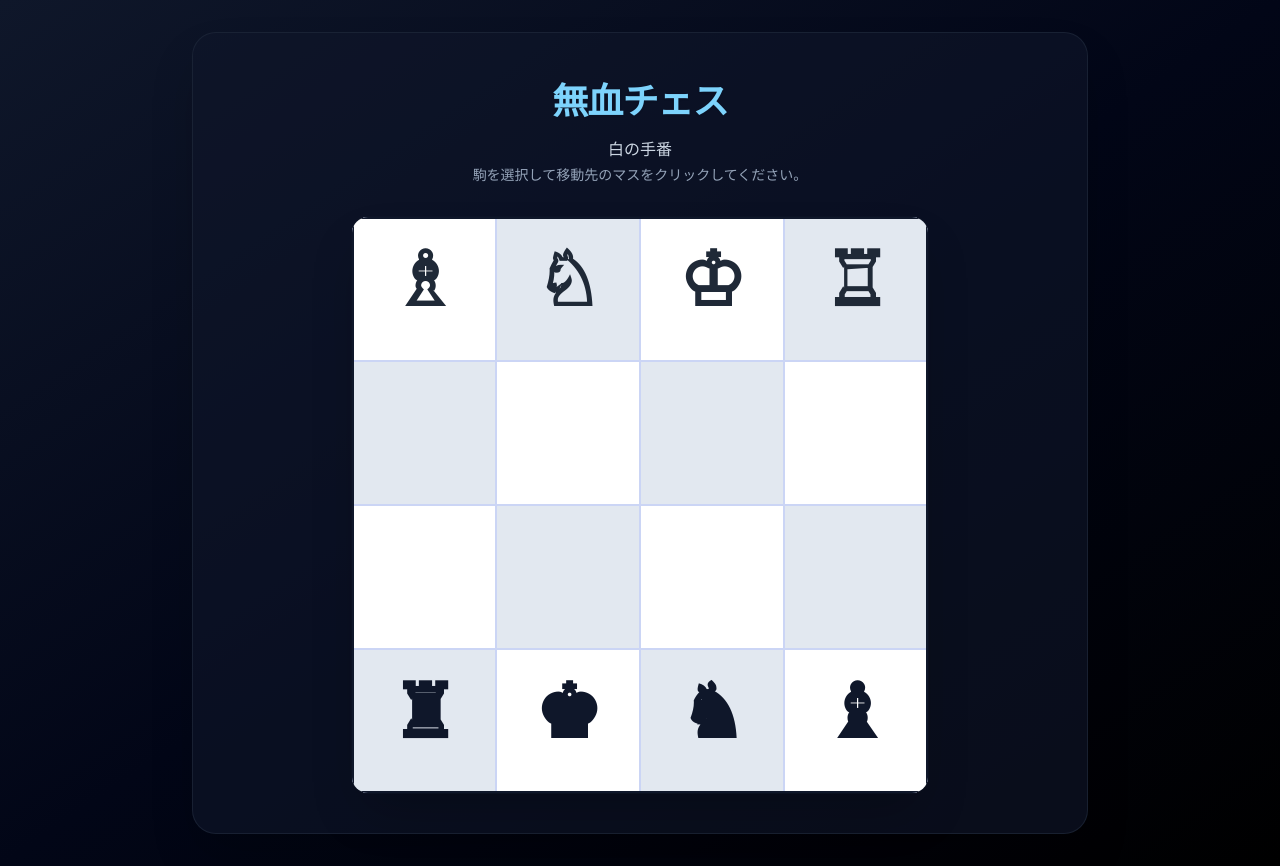
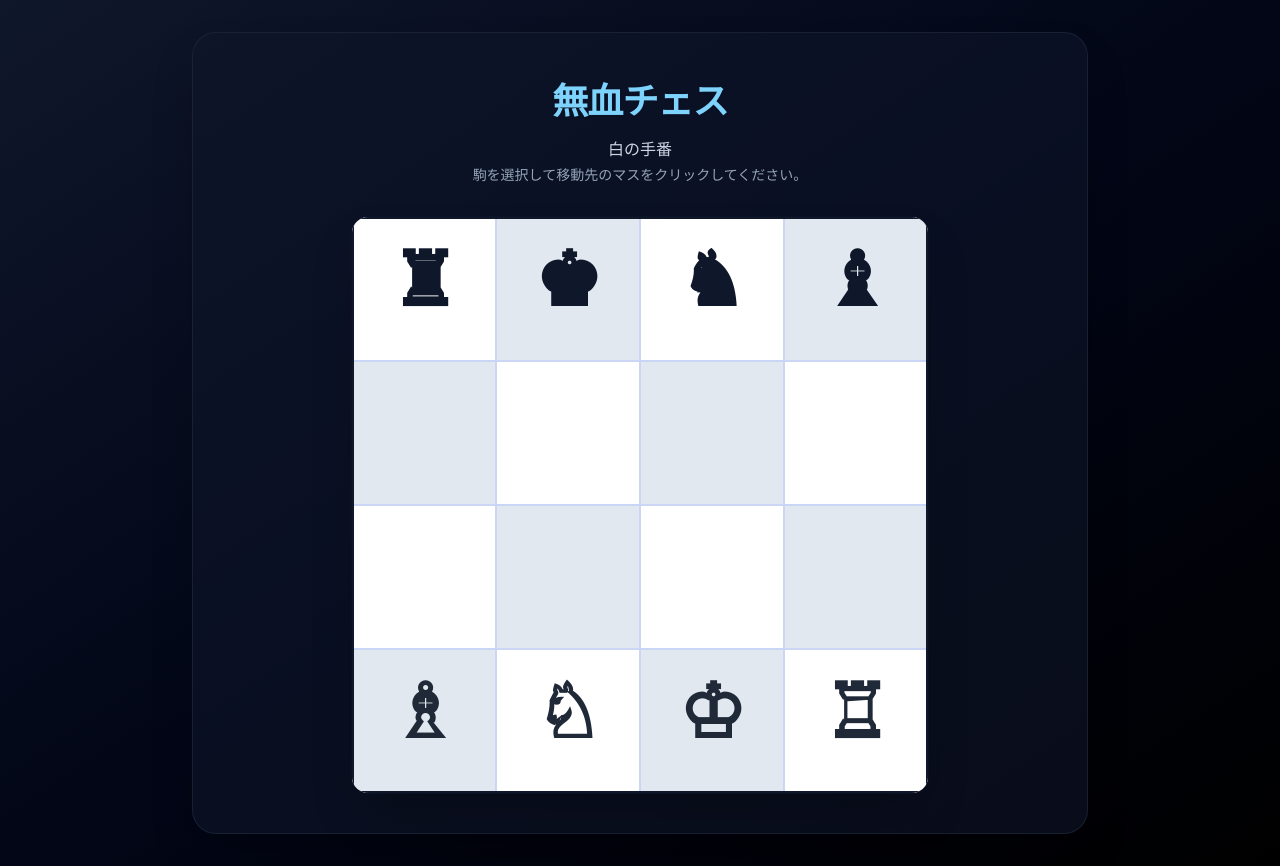
Before and after one commit to kurehajime/bloodless_chess, a React (Vite) app: page / in a window 1280 px wide. Built offline with nearby package versions, Linux system fonts and the light colour scheme.

Commit message:
白と黒の位置を変更

```diff
--- a/src/game/board.ts
+++ b/src/game/board.ts
@@ -51,15 +51,15 @@ export const createInitialBoard = (): Board => {
     Array.from({ length: BOARD_SIZE }, () => createEmptyCell())
   );
 
-  board[0][0] = { base: ['WB'], jail: [], wait: [] };
-  board[0][1] = { base: ['WN'], jail: [], wait: [] };
-  board[0][2] = { base: ['WK'], jail: [], wait: [] };
-  board[0][3] = { base: ['WR'], jail: [], wait: [] };
+  board[0][0] = { base: ['BR'], jail: [], wait: [] };
+  board[0][1] = { base: ['BK'], jail: [], wait: [] };
+  board[0][2] = { base: ['BN'], jail: [], wait: [] };
+  board[0][3] = { base: ['BB'], jail: [], wait: [] };
 
-  board[3][0] = { base: ['BR'], jail: [], wait: [] };
-  board[3][1] = { base: ['BK'], jail: [], wait: [] };
-  board[3][2] = { base: ['BN'], jail: [], wait: [] };
-  board[3][3] = { base: ['BB'], jail: [], wait: [] };
+  board[3][0] = { base: ['WB'], jail: [], wait: [] };
+  board[3][1] = { base: ['WN'], jail: [], wait: [] };
+  board[3][2] = { base: ['WK'], jail: [], wait: [] };
+  board[3][3] = { base: ['WR'], jail: [], wait: [] };
 
   return board;
 };
```
Also changed, not shown: .AGENTS/ゲームルール.md, .AGENTS/連絡帳.md.
